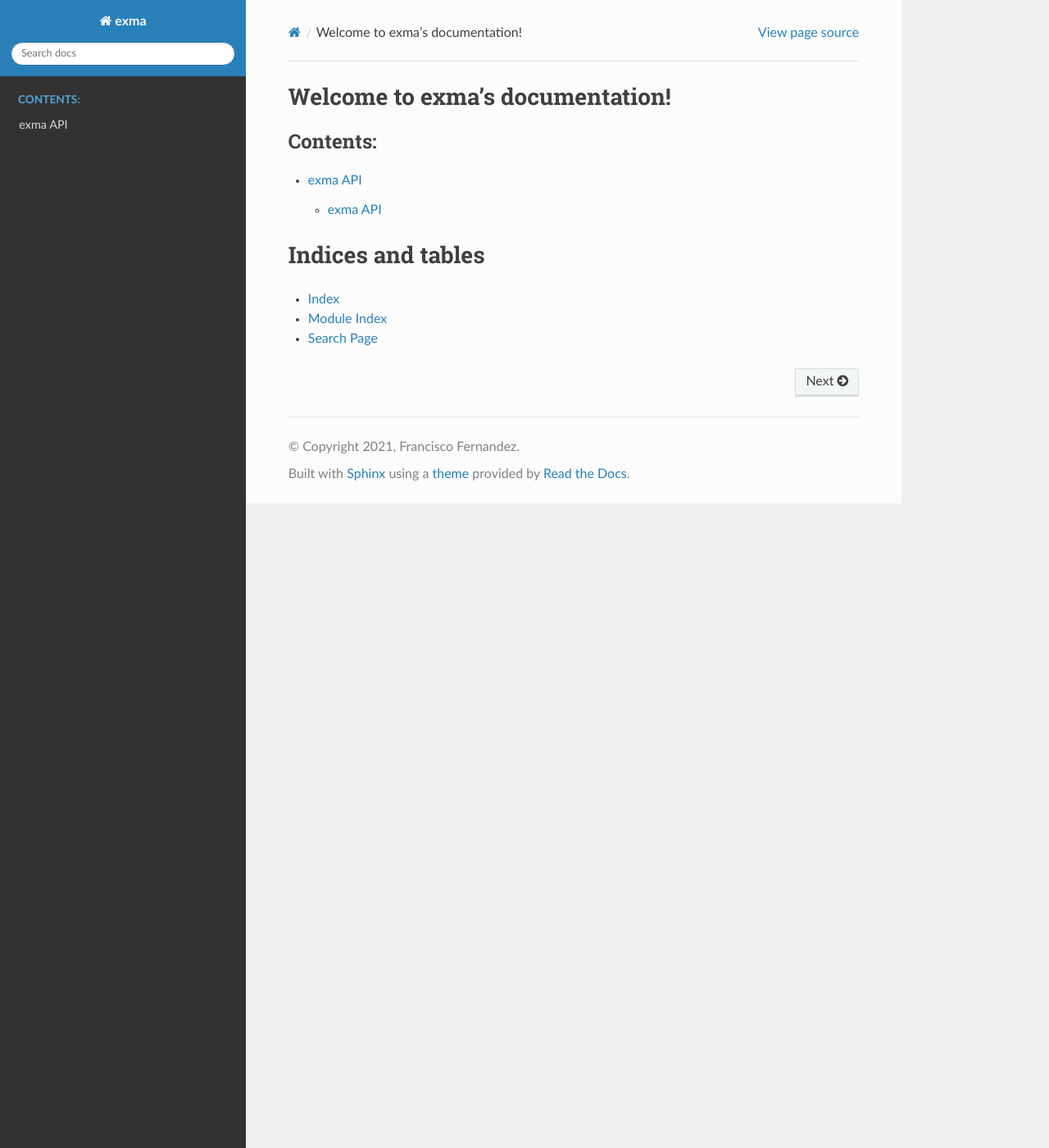
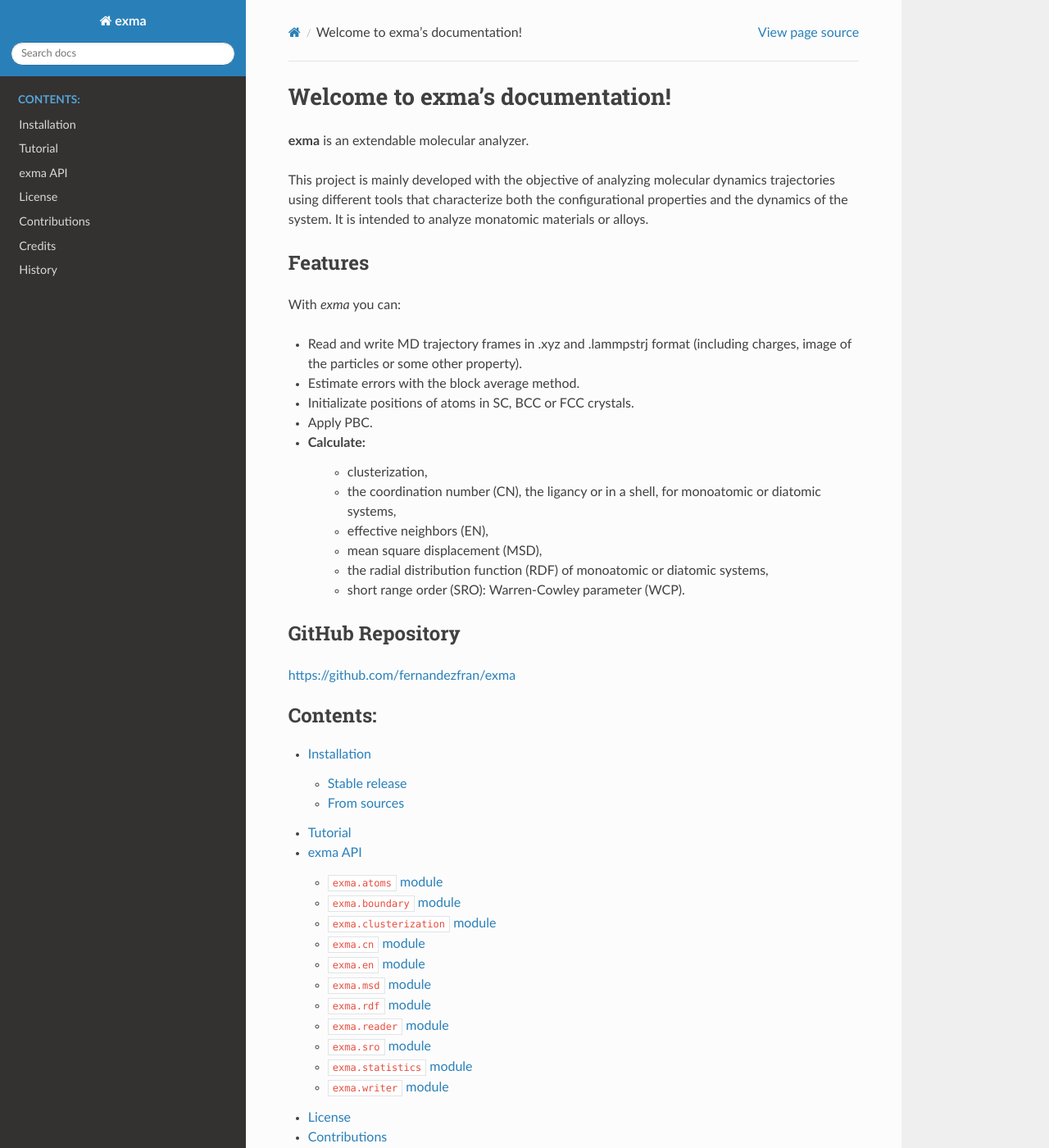
Before and after one commit to fernandezfran/exma, a Sphinx documentation site: the page built from docs/source/index.rst, in a window 1280 px wide and 1400 px high. Shown: the whole window at 82% size. Built offline with Sphinx 7.4.7 and the Read the Docs theme 2.0.0, drawn with Linux system fonts in a browser that asks for light colours; some of the changed text lies outside the part shown.

Commit message:
documentation (tutorial must be done)

```diff
--- a/docs/source/index.rst
+++ b/docs/source/index.rst
@@ -6,13 +6,46 @@
 Welcome to exma's documentation!
 ================================
 
+**exma** is an extendable molecular analyzer.
+
+This project is mainly developed with the objective of analyzing molecular dynamics trajectories using different tools that characterize both the configurational properties and the dynamics of the system. It is intended to analyze monatomic materials or alloys.
+
+
+Features
+--------
+
+With *exma* you can:
+
+* Read and write MD trajectory frames in .xyz and .lammpstrj format (including charges, image of the particles or some other property).
+* Estimate errors with the block average method.
+* Initializate positions of atoms in SC, BCC or FCC crystals.
+* Apply PBC.
+* Calculate:
+    - clusterization,
+    - the coordination number (CN), the ligancy or in a shell, for monoatomic or diatomic systems,
+    - effective neighbors (EN),
+    - mean square displacement (MSD),
+    - the radial distribution function (RDF) of monoatomic or diatomic systems,
+    - short range order (SRO): Warren-Cowley parameter (WCP).
+
+
+GitHub Repository
+-----------------
+
+https://github.com/fernandezfran/exma
+
+
 .. toctree::
    :maxdepth: 2
    :caption: Contents:
 
-   modules
-
-
+   installation
+   tutorial
+   exma
+   license
+   contributing
+   authors
+   history
 
 Indices and tables
 ==================
--- /dev/null
+++ b/docs/source/installation.rst
@@ -0,0 +1,41 @@
+.. highlight:: shell
+
+Installation
+============
+
+
+Stable release
+--------------
+
+To install the most recent stable release of _exma_ with `pip`_, run the following command in your termninal:
+
+.. code-block:: bash
+
+    $ pip3 install exma
+
+
+
+From sources
+------------
+
+To installing *exma* from sources you can clone this `GitHub repo`_.
+
+.. code-block:: bash
+
+    $ git clone https://github.com/fernandezfran/exma.git
+
+and inside your local directory install it in the following way
+
+.. code-block:: bash
+
+    $ pip3 install .
+
+or
+
+.. code-block:: bash
+
+    $ python3 setup.py install
+
+
+.. _pip: https://pip.pypa.io/en/stable/
+.. _GitHub repo: https://github.com/fernandezfran/exma
--- a/docs/source/modules.rst
+++ /dev/null
@@ -1,7 +0,0 @@
-exma API
-========
-
-.. toctree::
-   :maxdepth: 4
-
-   exma
--- /dev/null
+++ b/docs/source/tutorial.rst
@@ -0,0 +1,10 @@
+Tutorial
+========
+
+To use exma in a project:
+
+.. code-block:: python
+
+    import exma
+
+* TODO
--- a/exma/__init__.py
+++ b/exma/__init__.py
@@ -1,3 +1,8 @@
+__author__ = """Francisco Fernandez"""
+__email__ = "fernandezfrancisco2195@gmail.com"
+__version__ = "0.1.0"
+
+
 from .atoms import positions
 from .boundary import apply
 from .clusterization import cluster
```
Also changed, not shown: docs/source/authors.rst (added, +7 -0 lines), docs/source/contributing.rst (added, +42 -0 lines), docs/source/history.rst (added, +7 -0 lines), docs/source/license.rst (added, +26 -0 lines), 1 other file.
